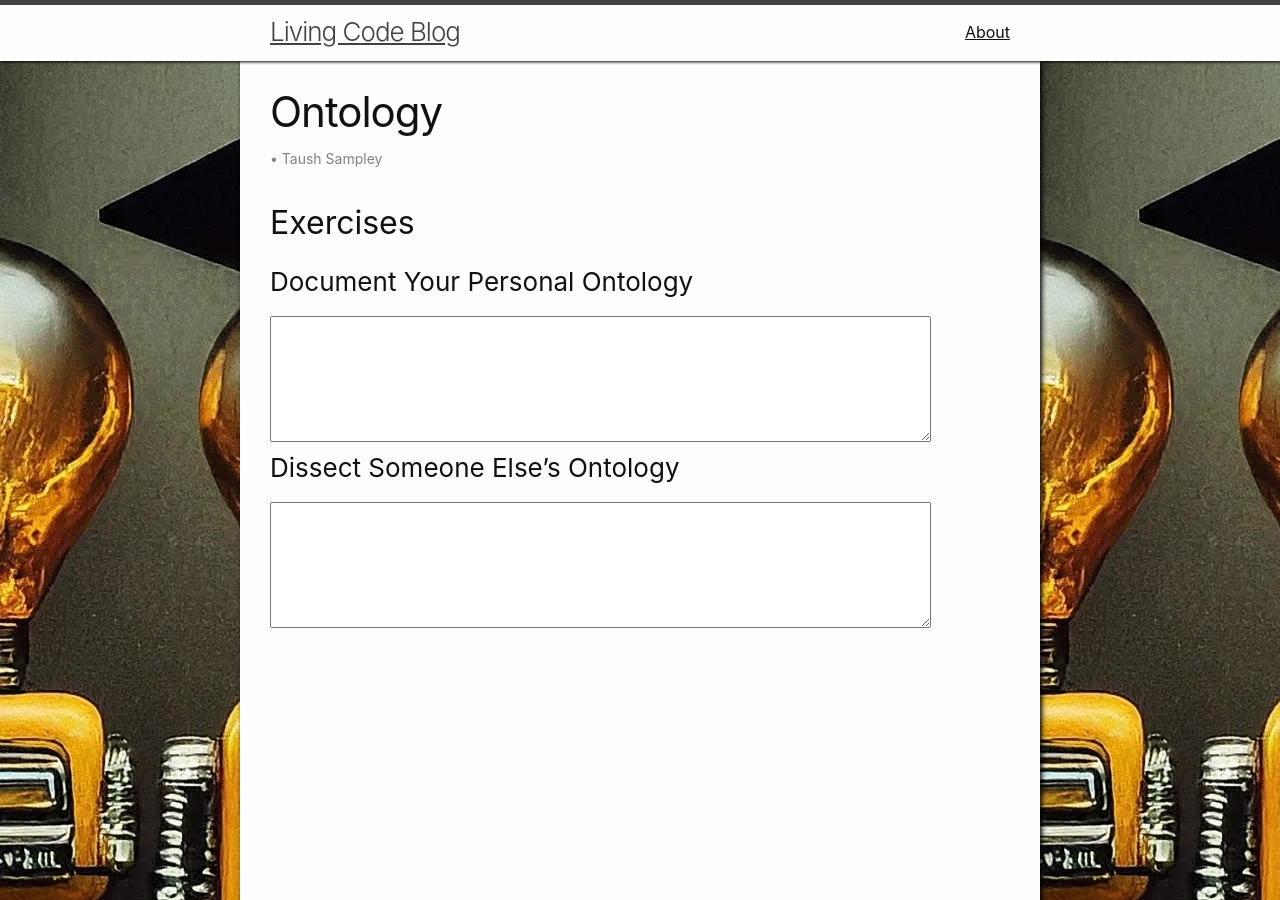
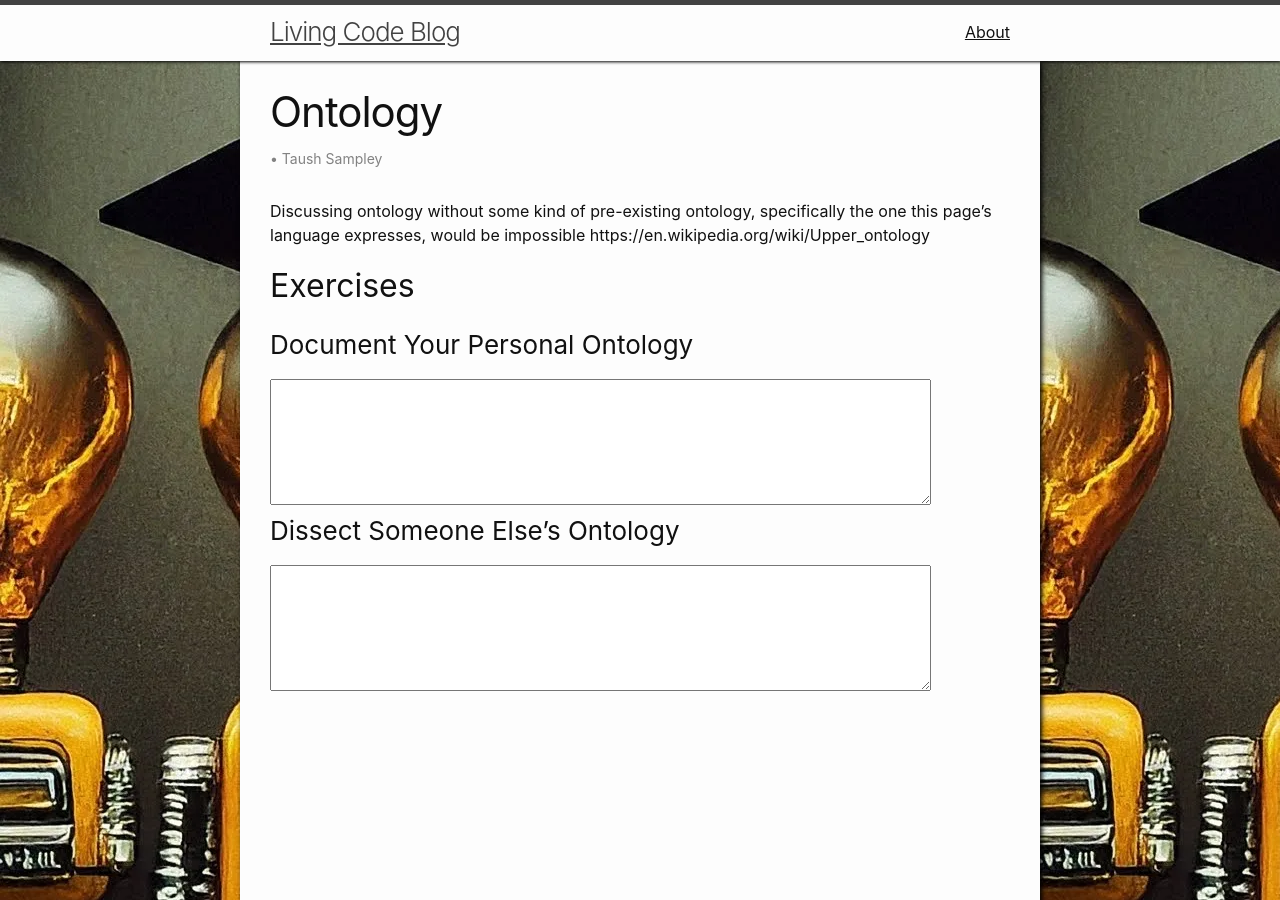
Before and after one commit to TSampley/TSampley.github.io, a Jekyll site: the page built from philosophy/ontology/index.md, in a window 1280 px wide and 900 px high. Built offline with Jekyll 4.4.1, drawn with Linux system fonts in a browser that asks for light colours.

Commit message:
Add epistemology and ontology page detail

```diff
--- a/philosophy/ontology/index.md
+++ b/philosophy/ontology/index.md
@@ -6,6 +6,8 @@ description:
 
 
 ---
+
+Discussing ontology without some kind of pre-existing ontology, specifically the one this page's language expresses, would be impossible https://en.wikipedia.org/wiki/Upper_ontology
 
 ## Exercises
 
```
Also changed, not shown: philosophy/epistemology/index.md (+12 -1 lines).
